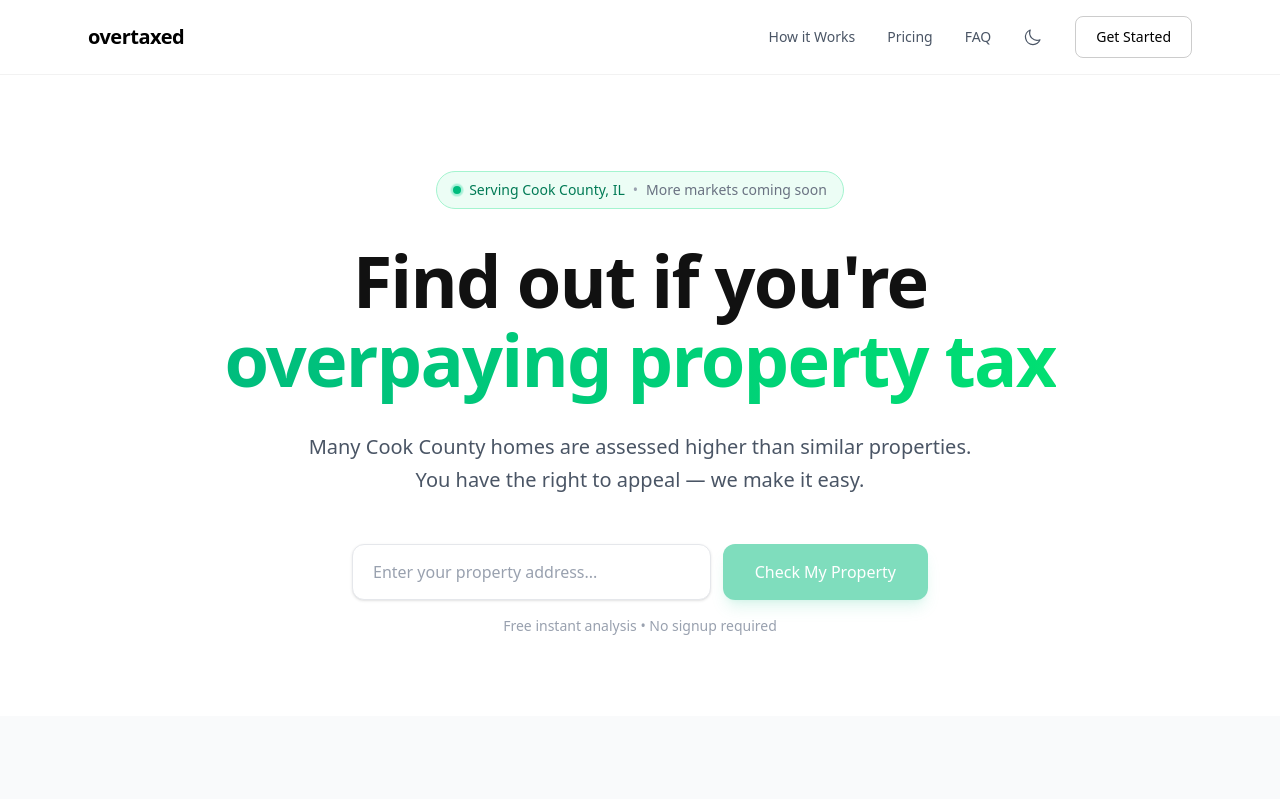
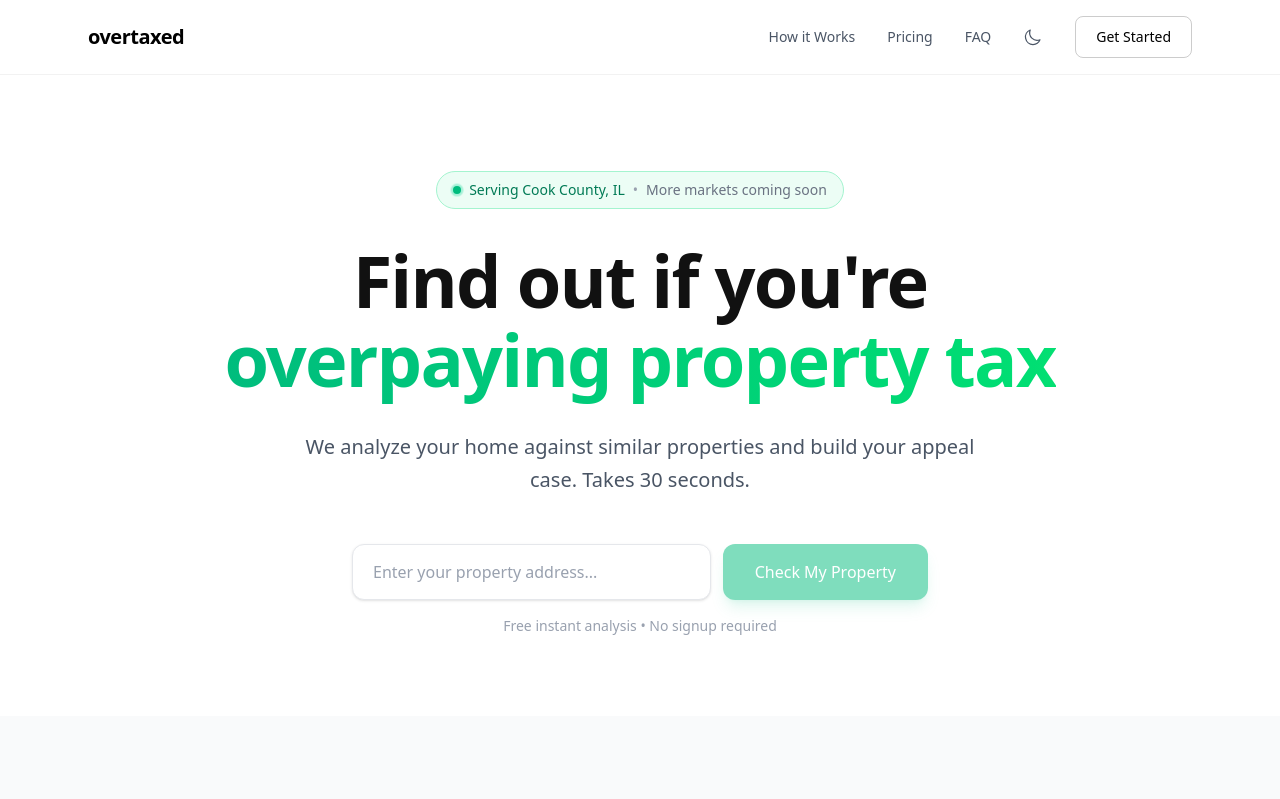
Before and after one commit to lati-bot/overtaxed, a Next.js app: page / in a window 1280 px wide. Shown: the top 799 px of the page. Built offline with nearby package versions, Linux system fonts and the light colour scheme.

Commit message:
Restore subheadline: analyze your home against similar properties

```diff
--- a/src/app/page.tsx
+++ b/src/app/page.tsx
@@ -177,7 +177,7 @@ export default function Home() {
           </h1>
 
           <p className={`mt-6 sm:mt-8 text-lg sm:text-xl max-w-2xl mx-auto leading-relaxed ${isDark ? "text-gray-400" : "text-gray-600"}`}>
-            Many Cook County homes are assessed higher than similar properties. You have the right to appeal — we make it easy.
+            We analyze your home against similar properties and build your appeal case. Takes 30 seconds.
           </p>
 
           <form onSubmit={handleSearch} className="mt-10 sm:mt-12 max-w-xl mx-auto">
```
